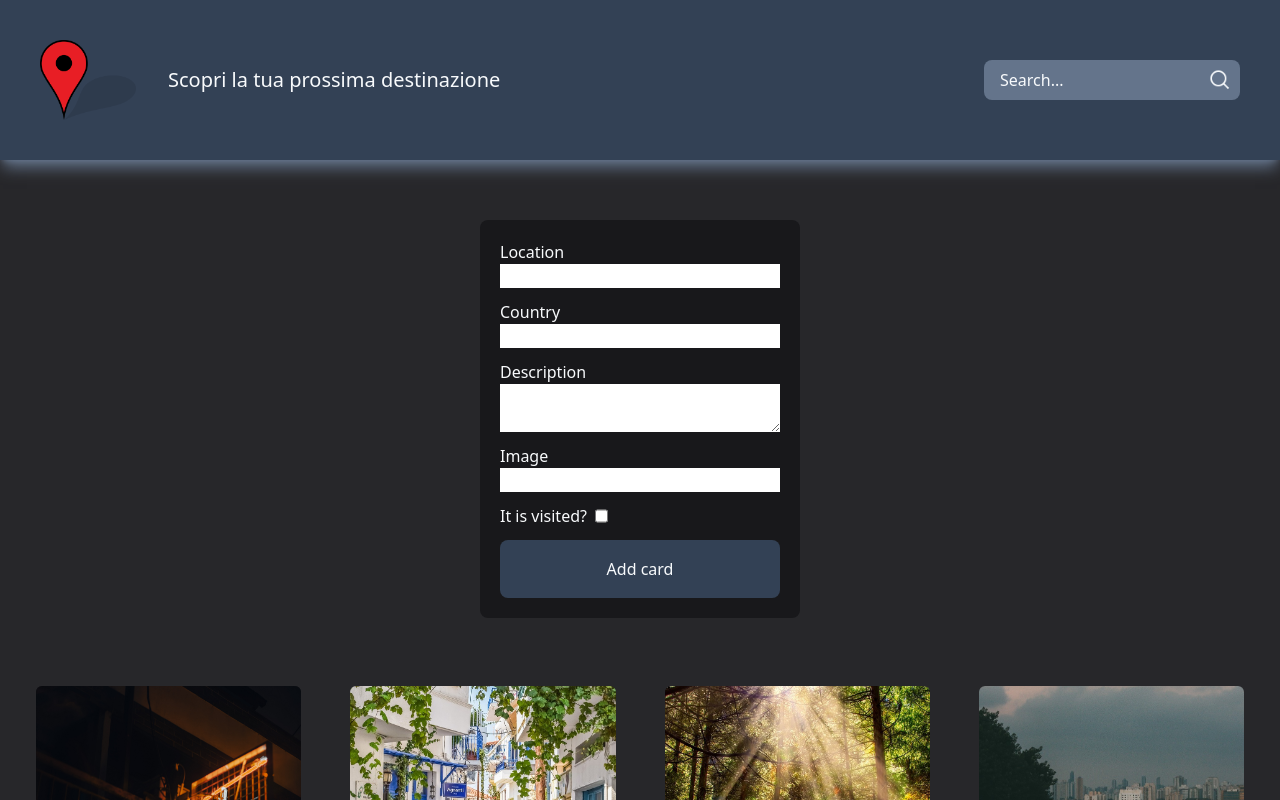
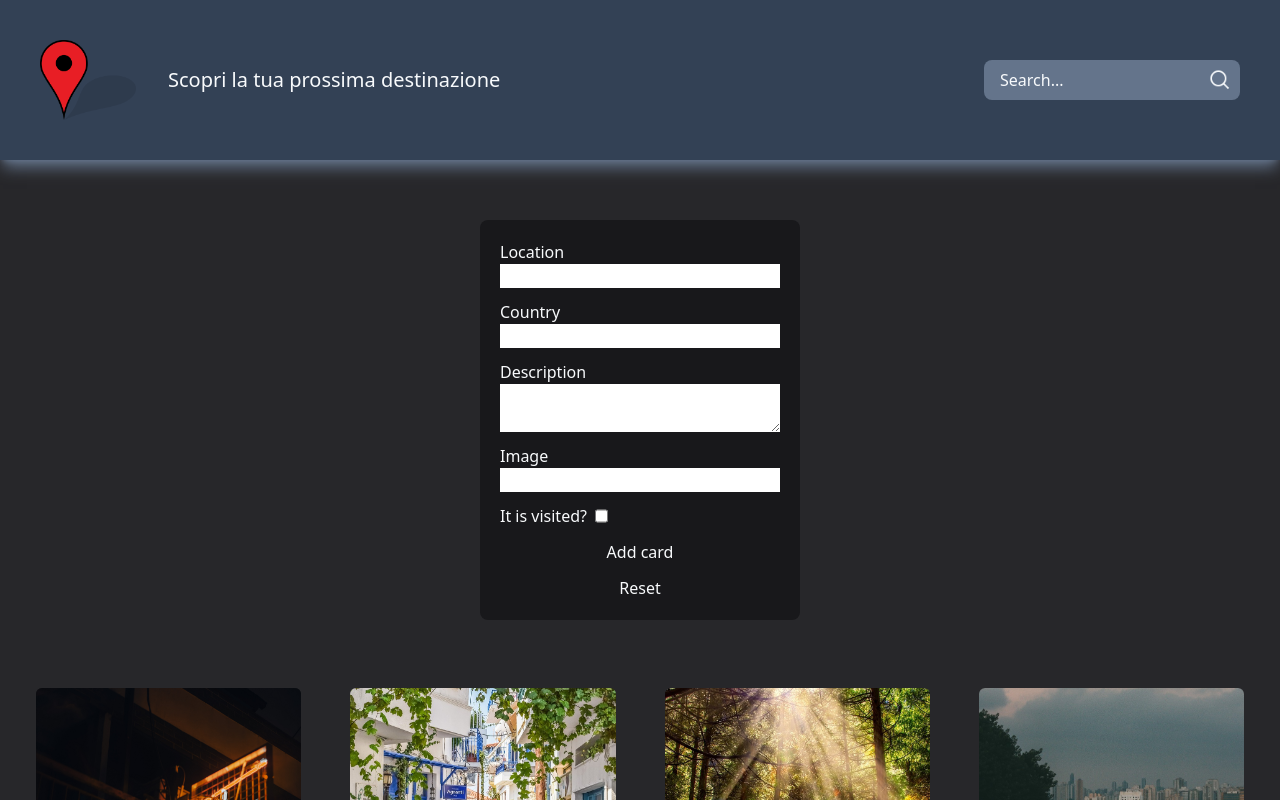
Before and after one commit to chiarabis/travel-cards, a React (Vite) app: page / in a window 1280 px wide. Shown: the top 800 px of the page. Built offline with nearby package versions, Linux system fonts and the light colour scheme.

Commit message:
Add files via upload

```diff
--- a/src/components/Cardform.jsx
+++ b/src/components/Cardform.jsx
@@ -13,16 +13,21 @@ function Cardform({ addCard }){
 
     const handleInputChange = (e) => {
         const { name, value, type, checked } = e.target;
-        const capitalizedValue = value
-            .toLowerCase()
-            .split(' ')
-            .map((word) => word.charAt(0).toUpperCase() + word.slice(1))
-            .join(' ');
+
+        const capitalizeFirstWord = (phrase) => {
+            const words = phrase.split(' ');
+            if (words.length > 0) {
+              words[0] = words[0].charAt(0).toUpperCase() + words[0].slice(1);
+            }
+            return words.join(' ');
+            };
+
+        const formattedValue =
+          name === 'description' ? capitalizeFirstWord(value) : value;
 
         setFormData((prevData) => ({
             ...prevData,
-            [name]: type === 'checkbox' ? checked : value,
-            [name] : capitalizedValue,
+            [name]: type === 'checkbox' ? checked : formattedValue,
         }))
     }
 
@@ -40,11 +45,23 @@ function Cardform({ addCard }){
             src: '',
             isVisited: false
         })
+        console.log(formData)
+
         } else {
             alert('Complete all fields')
         }
     }
 
+    const handleReset = () => {
+        setFormData({
+            id: Math.random(),
+            location: '',
+            country: '',
+            description: '',
+            src: '',
+            isVisited: false
+        });
+    }
 
     return (
         <form onSubmit={handleSubmit}>
@@ -70,7 +87,8 @@ function Cardform({ addCard }){
                 <input type='checkbox' name='isVisited' checked={formData.isVisited} onChange={handleInputChange}></input>
             </div>
 
-            <button className='form-submit' type='submit'>Add card</button>
+            <button className='button-submit' type='submit'>Add card</button>
+            <button className='button-reset' type='button' onClick={handleReset}>Reset</button>
         </form>
     )
 }
```
